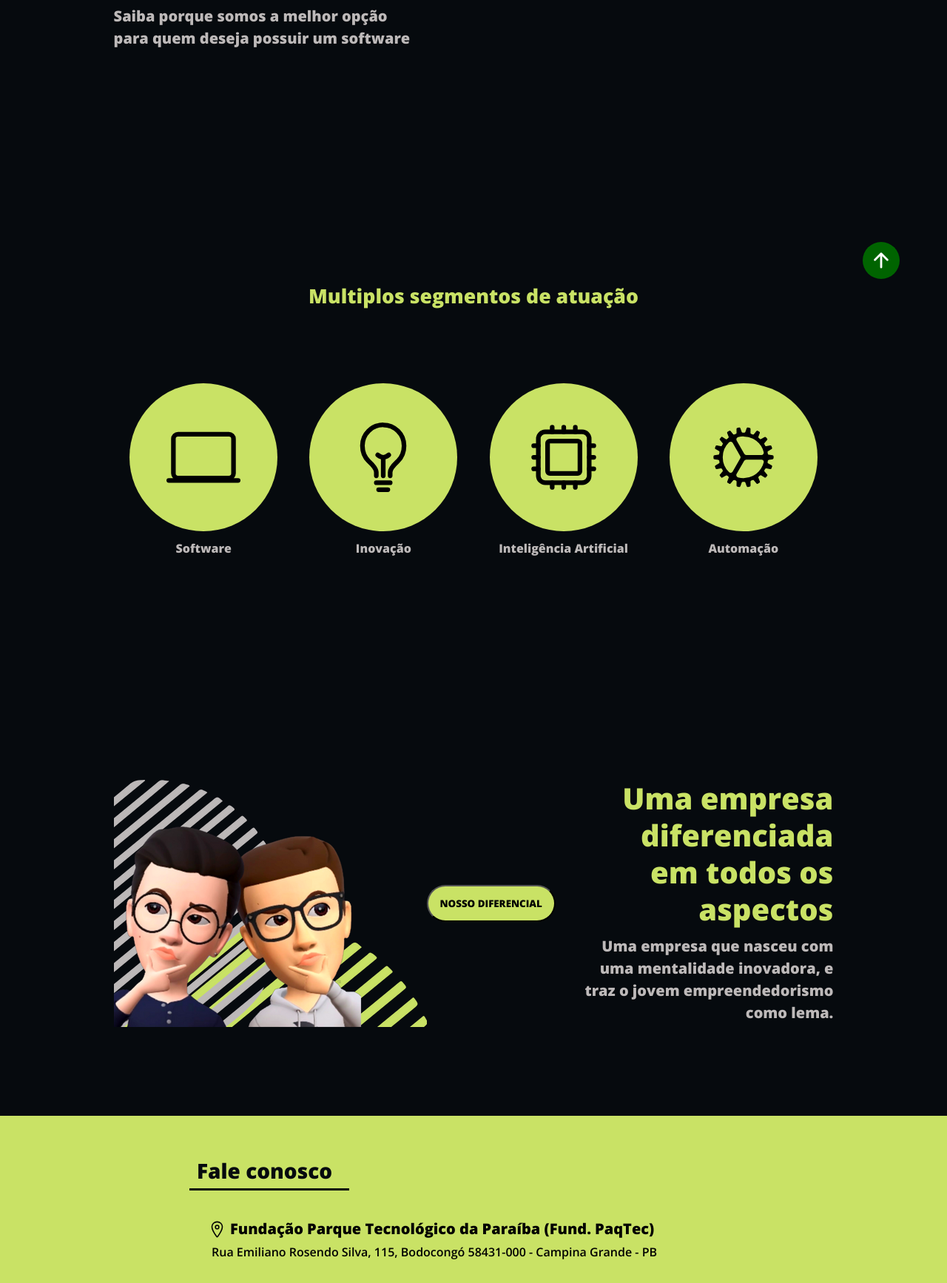
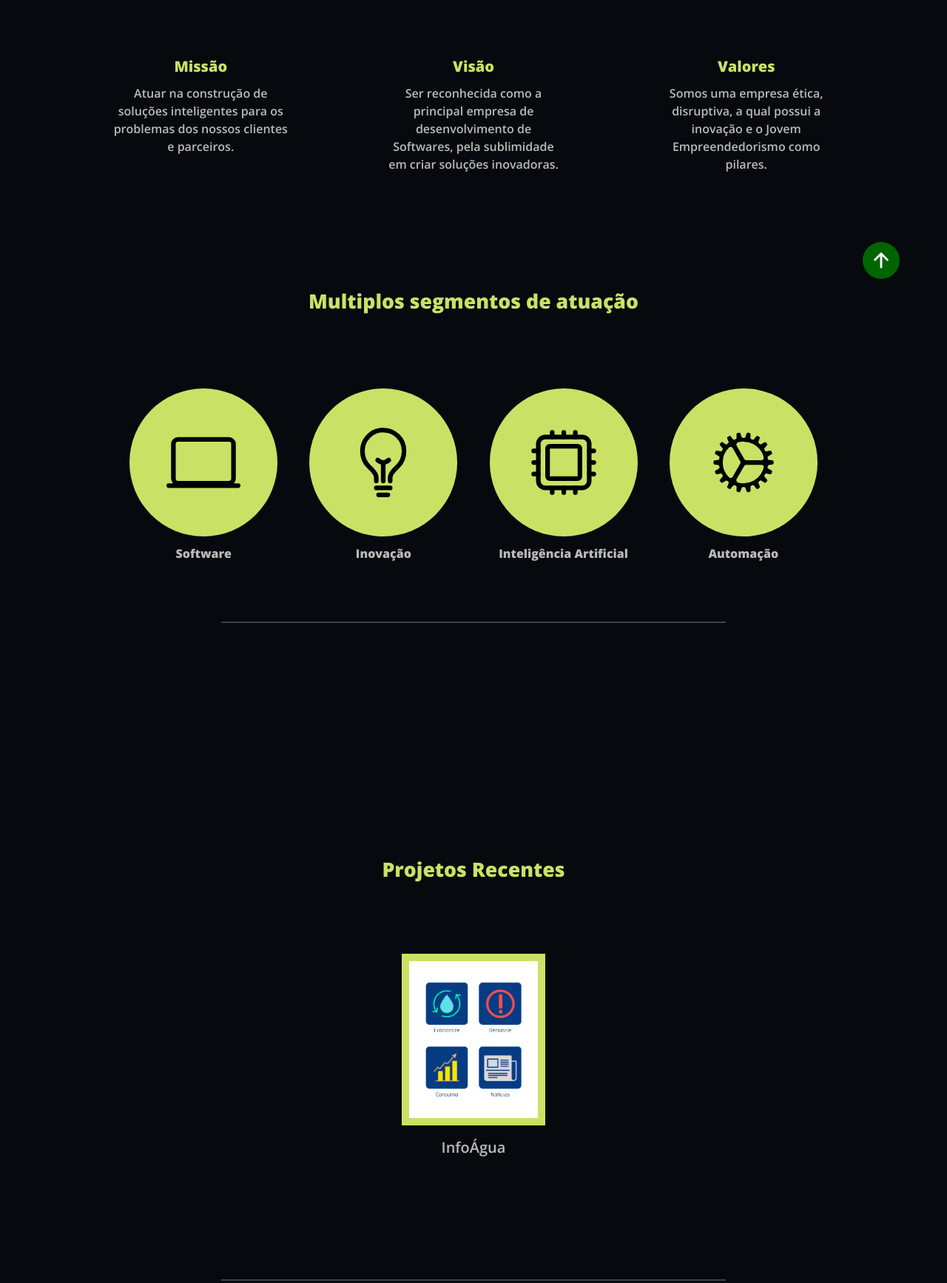
Before and after one commit to PiRaio-Tech/site, a plain HTML site: page pages/index.html in a window 1280 px wide. Shown: the part 343-2077 px from the top of the page at 74% size. Drawn offline with nearby package versions, Linux system fonts and the light colour scheme.

Commit message:
pilares e inicio de projetos

```diff
--- a/assets/css/inicio.css
+++ b/assets/css/inicio.css
@@ -1,19 +1,48 @@
-#inicio{
-    margin-bottom: 40vh;
+#inicio {
+    margin-bottom: 20vh;
 }
 
-#title{
+#title {
     color: #C9E265;
     font-size: 30pt;
-    padding-top: 30vh;
+    padding-top: 20vh;
     font-weight: bold;
     line-height: 50px;
+    margin-left: 12vw;
 }
 
-#subtitle{
+#subtitle {
     color: #BDB9B9;
     margin-top: 10px;
     font-size: 15pt;
     line-height: 30px;
     font-weight: bold;
+    margin-left: 12vw;
+    margin-bottom: 10vh;
 }
+
+#pilares{
+    display: flex;
+    margin-left: 12vw;
+    margin-right: 12vw;
+    gap: 100pt;
+}
+
+.pilar{
+    width: 100%;
+    height: 100%;
+    text-align: center;
+}
+
+.pilar h3{
+    color: #C9E265;
+    font-weight: bold;
+    font-size: 15pt;
+    margin: 10pt;
+}
+
+.pilar p{
+    color: #BDB9B9;
+    font-weight: 600;
+    line-height: 18pt;
+}
--- /dev/null
+++ b/assets/css/projetos.css
@@ -0,0 +1,42 @@
+#titulo-projetos{
+    font-size: 20pt;
+    color: #C9E265;
+    font-weight: bold;
+    margin-bottom: 100px;
+    text-align: center;
+}
+
+#caixa-projetos{
+    display: flex;
+    justify-content: center;
+    margin-bottom: 25vh;
+}
+
+#caixa-projetos > div{
+    height: 30vh;
+}
+
+#caixa-projetos .imagem-projeto{
+    width: 12vw;
+    height: 15vw;
+    background-color: gray;
+    padding: 10px;
+
+    border: #C9E265 solid 10px;
+
+    background-image: url("../projetos/infoagua/infoaguainicio.png");
+    background-position: center;
+    background-size: contain;
+
+    cursor: pointer;
+}
+
+#caixa-projetos p{
+    text-align: center;
+    color: #BDB9B9;
+    margin: 20px;
+    font-size: 15pt;
+    font-weight: 600;
+    cursor: pointer;
+
+}
--- a/assets/css/rodape.css
+++ b/assets/css/rodape.css
@@ -1,9 +1,7 @@
 footer{
-    display: flex;
-    flex-direction: column;
     background-color: #C9E265;
-    height: 30vh;
-    padding: 50px 20% 50px 20%;
+    min-height: 30vh;
+    padding: 50px 6% 50px 20%;
 }
 
 footer img{
--- a/assets/css/servicos.css
+++ b/assets/css/servicos.css
@@ -73,6 +73,17 @@
     animation-duration: 0.5s;
 }
 
+hr{
+    margin-top: 100px;
+    border-color: transparent;
+    width: 70%;
+    background-color: #BDB9B950;
+
+    margin-bottom: 40vh;
+
+
+}
+
 @keyframes select {
     from{
         background-color: #C9E265;
--- a/assets/scripts/main.js
+++ b/assets/scripts/main.js
@@ -1,7 +1,5 @@
 const btnRedes = document.querySelector(".btnRedes")
 const listaRedes = document.querySelector(".listaRedes")
-
-
 
 let redes = false
 
--- a/pages/index.html
+++ b/pages/index.html
@@ -17,6 +17,7 @@
     <link rel="stylesheet" href="../assets/css/inicio.css">
     <link rel="stylesheet" href="../assets/css/rodape.css">
     <link rel="stylesheet" href="../assets/css/servicos.css">
+    <link rel="stylesheet" href="../assets/css/projetos.css">
 </head>
 
 <body>
@@ -100,11 +101,27 @@
 
     <hr class="barraHorizontal">
 
-    <div class="content">
     <section id="inicio">
         <h1 id="title">Núcleo de Desenvolvimento de Softwares <br> & Soluções Inovadoras</h1>
         <h2 id="subtitle"> Saiba porque somos a melhor opção <br> para quem deseja possuir um software</h2>
+
+        <section id="pilares">
+            <div class="pilar" id="missao">
+                <h3>Missão</h3>
+                <p>Atuar na construção de soluções inteligentes para os problemas dos nossos clientes e parceiros.</p>
+            </div>
+            <div class="pilar" id="visao">
+                <h3>Visão</h3>
+                <p>Ser reconhecida como a principal empresa de desenvolvimento de Softwares, pela sublimidade em criar soluções inovadoras.</p>
+            </div>
+            <div class="pilar" id="valores">
+                <h3>Valores</h3>
+                <p>Somos uma empresa ética, disruptiva, a qual possui a inovação e o Jovem Empreendedorismo como pilares.</p>
+            </div>
         </section>
+    </section>
+
+    <div class="content">
 
         <section name="servicos" id="servicos">
             <h3 id="categorias"> Multiplos segmentos de atuação</h3>
@@ -127,6 +144,28 @@
                     <p class="subtitleBtn">Automação</p>
                 </li>
             </ul>
+            <hr>
+            <section id="projetos-da-categoria">
+                <div id="projeto-softwere">
+                </div>
+                <div id="projeto-inovacao">
+                </div>
+                <div id="projeto-ia">
+                </div>
+                <div id="projeto-automacao">
+                </div>
+            </section>
+        </section>
+
+        <section id="projetos">
+            <h3 id="titulo-projetos">Projetos Recentes</h3>
+            <section id="caixa-projetos">
+                <div id="caixa1">
+                    <div class="imagem-projeto"></div>
+                    <p class="nome-projeto">InfoÁgua</p>
+                </div>
+            </section>
+            <hr>
         </section>
 
         <section name="historia" id="historia">
@@ -146,6 +185,7 @@
     </a>
 
     <footer id="contato">
+        <section id="fale-conosco">
             <h4>Fale conosco</h4>
             <div class="parqueTec">
                 <img src="../assets/icons/location-outline.svg">
@@ -170,6 +210,7 @@
                     <p>(83) 98822-6519 (Fábio)</p>
                 </li>
             </ul>
+        </section>
 
     </footer>
 
```
Also changed, not shown: assets/projetos/infoagua/infoaguainicio.png (added). Lines whose indentation alone changed are shown as unchanged.
